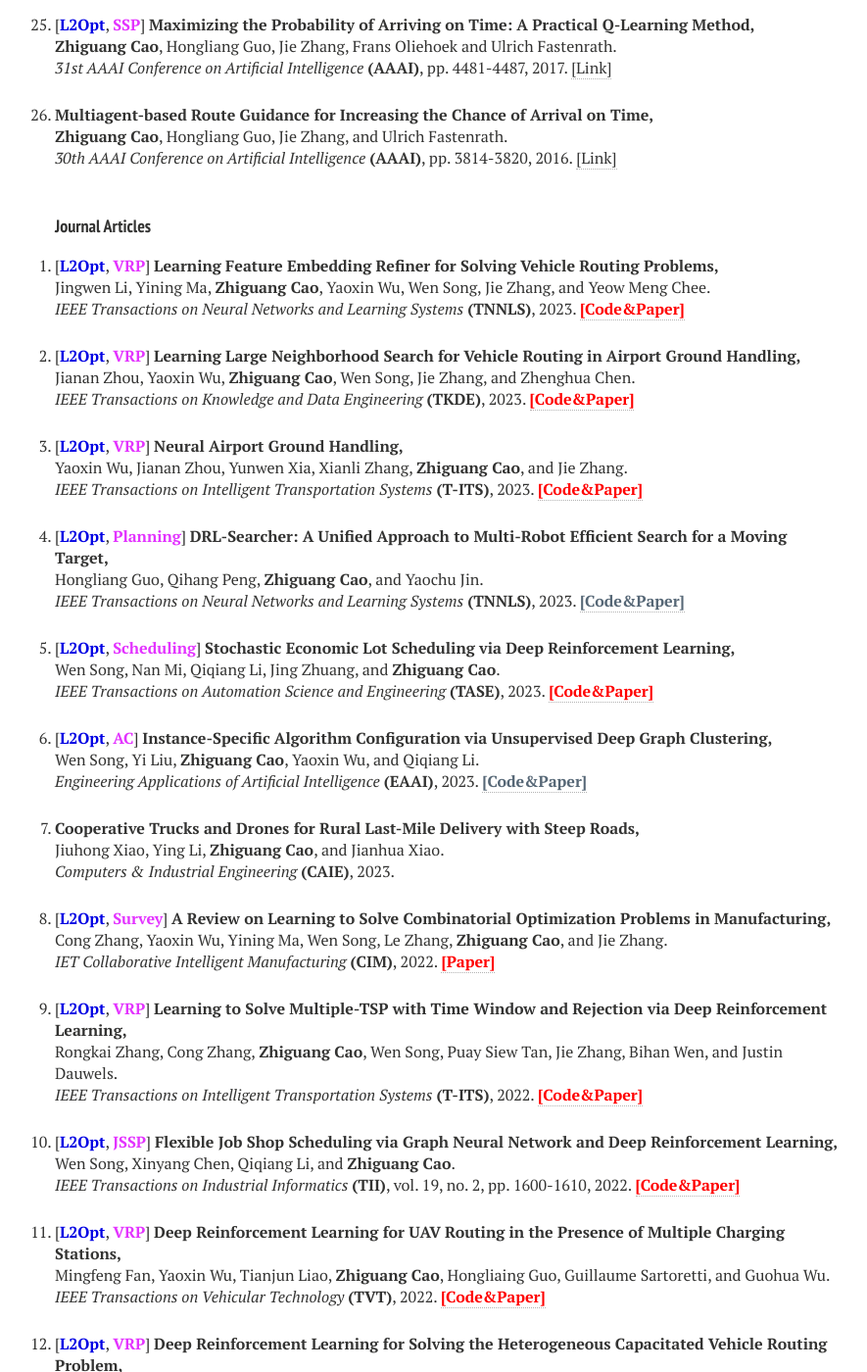
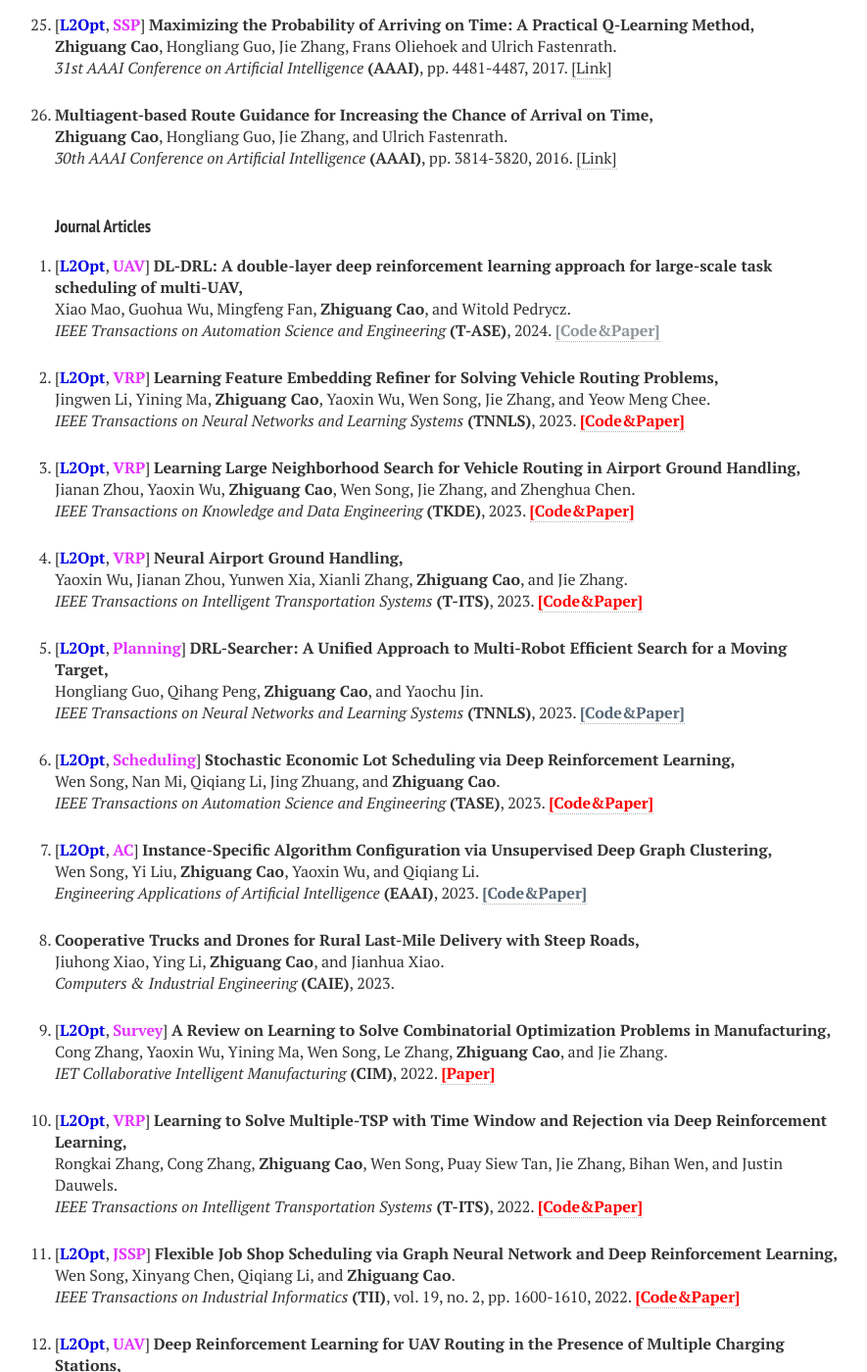
Before and after one commit to zhiguangcaosg/zhiguangcaosg.github.io, a Jekyll site: the page built from publications.md, in a window 1280 px wide and 1400 px high, scrolled down 2655 px. Shown: the whole window at 98% size, without its empty margins (264-1149 px from the left). Built offline with Jekyll 4.4.1, drawn with Linux system fonts in a browser that asks for light colours; nearby versions of some CDN libraries.

Commit message:
Update publications.html

```diff
--- a/_layouts/publications.html
+++ b/_layouts/publications.html
@@ -373,7 +373,13 @@ div.bibtex pre { font-size: 75%; overflow: auto;  width: 100%; padding: 0em 0em;
     <!-- Item: Caelles2016 -->
 <ol style="padding-left:0px;">
 
-
+<li>
+<p>
+[<font color="#0000E3"><b>L2Opt</b></font>, <font color="#E333FF"><b>UAV</b></font>] <b>DL-DRL: A double-layer deep reinforcement learning approach for large-scale task scheduling of multi-UAV,</b>
+<br>Xiao Mao, Guohua Wu, Mingfeng Fan, <b>Zhiguang Cao</b>, and Witold Pedrycz.<br>
+<i> IEEE Transactions on Automation Science and Engineering</i> <b>(T-ASE)</b>, 2024. <a href="https://zhiguangcaosg.github.io/publications/"> <font color="#8F959A"><b>[Code&Paper]</b> </font></a>
+</p>
+</li>
 
 
 
@@ -464,7 +470,7 @@ div.bibtex pre { font-size: 75%; overflow: auto;  width: 100%; padding: 0em 0em;
 
 <li>
 <p>
-[<font color="#0000E3"><b>L2Opt</b></font>, <font color="#E333FF"><b>VRP</b></font>] <b>Deep Reinforcement Learning for UAV Routing in the Presence of Multiple Charging Stations,</b>
+[<font color="#0000E3"><b>L2Opt</b></font>, <font color="#E333FF"><b>UAV</b></font>] <b>Deep Reinforcement Learning for UAV Routing in the Presence of Multiple Charging Stations,</b>
 <br>Mingfeng Fan, Yaoxin Wu, Tianjun Liao, <b>Zhiguang Cao</b>, Hongliaing Guo, Guillaume Sartoretti, and Guohua Wu.<br>
 <i>IEEE Transactions on Vehicular Technology</i> <b>(TVT)</b>, 2022. <a href="https://github.com/mingfan321/HADRL"  target="_blank"> <font color="#FF0000"><b>[Code&Paper]</b> </font></a>
 </p>
```
